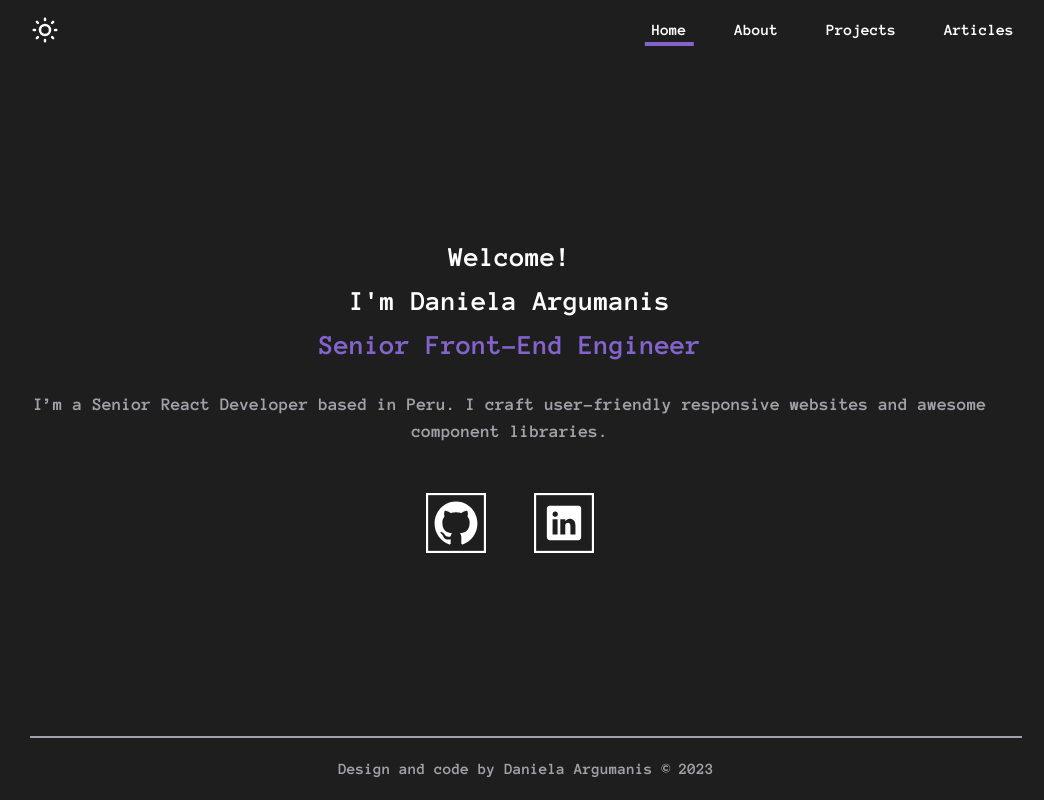
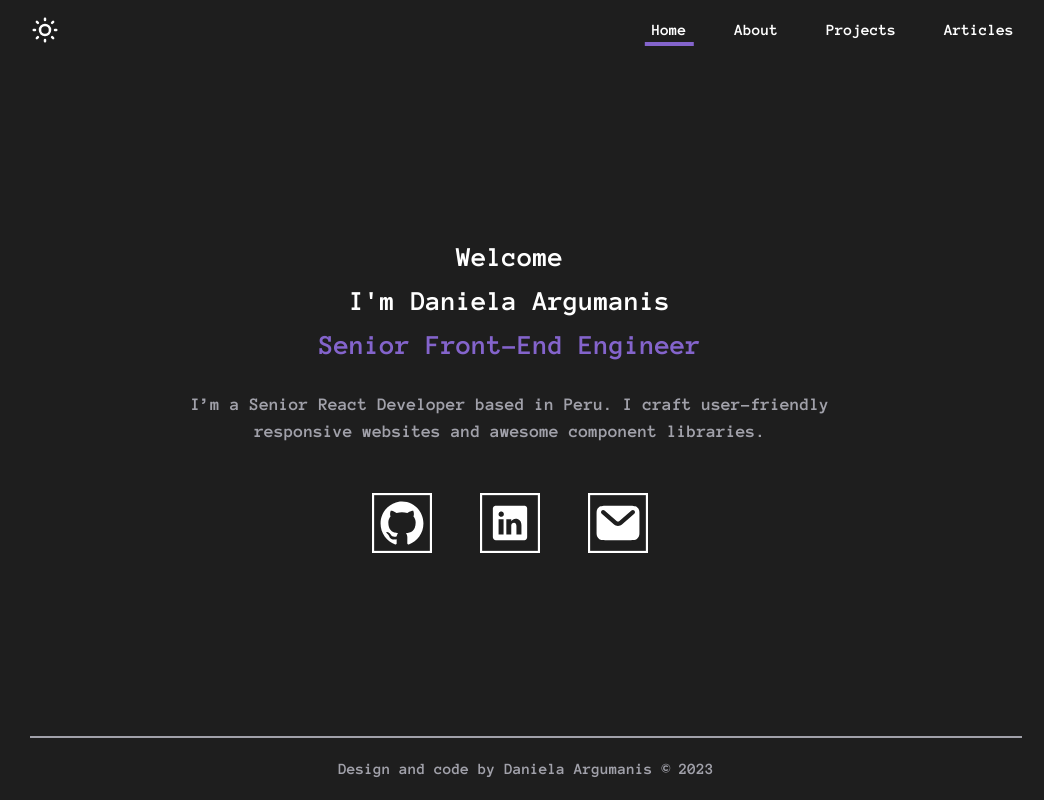
Before and after one commit to DanielaArgumanis/daniela-argumanis-portfolio, a React (Vite) app: page / in a window 1280 px wide. Shown: the whole page, without its empty margins (114-1158 px from the left). Built offline with nearby package versions, Linux system fonts and the light colour scheme.

Commit message:
👽 Animations: Improve animations

```diff
--- a/src/common/Icons/index.tsx
+++ b/src/common/Icons/index.tsx
@@ -3,4 +3,5 @@ export { default as MoonIcon } from './moon-icon.svg?react';
 export { default as ReactIcon } from './react-icon.svg?react';
 export { default as LinkedinIcon } from './linkedin-icon.svg?react';
 export { default as LinkIcon } from './link-icon.svg?react';
+export { default as MailIcon } from './mail-icon.svg?react';
 export { default as GithubIcon } from './github-icon.svg?react';
--- a/src/common/Styles/Styles.ts
+++ b/src/common/Styles/Styles.ts
@@ -20,7 +20,6 @@ export const CardContainer = styled.div<{
   margin: ${({ isInteractive, theme }) =>
     isInteractive &&
     `${theme.spacing(1)} ${theme.spacing(1)} ${theme.spacing(1)} 0`};
-  transition: all 0.2s ease-in-out;
 
   :hover {
     box-shadow: ${({ isInteractive, theme }) =>
--- a/src/components/Home/Home.styles.tsx
+++ b/src/components/Home/Home.styles.tsx
@@ -1,24 +1,24 @@
 import styled from '@emotion/styled';
 
 export const PortfolioHome = styled('div')`
+  padding: ${(props) => props.theme.spacing(4)} 0;
   gap: ${(props) => props.theme.spacing(4)};
   display: flex;
   flex-direction: column;
-  justify-content: center;
-  height: 100%;
+  transition: all 1s ease-in;
 `;
 
 export const PortfolioTitleContainer = styled('div')`
-  text-align: center;
   display: flex;
   flex-direction: column;
+  justify-content: flex-start;
   gap: ${(props) => props.theme.spacing(2)};
 `;
 
-export const ContactSection = styled('div')`
+export const ContactSection = styled('div')<{ isHome: boolean }>`
   display: flex;
   gap: ${(props) => props.theme.spacing(6)};
-  justify-content: center;
+  justify-content: ${({ isHome }) => isHome && 'center'};
 
   svg {
     width: 60px;
@@ -32,8 +32,9 @@ export const ContactSection = styled('div')`
       stroke: ${(props) => props.theme.palette.primary};
     }
 
+    cursor: pointer;
+
     :hover {
-      cursor: pointer;
       .left-line {
         transition: all 0.2s ease-in;
         transform: translateY(-28px);
--- a/src/components/Home/Home.tsx
+++ b/src/components/Home/Home.tsx
@@ -2,7 +2,7 @@
 import Typography from '@commonComponents/Typography/Typography';
 
 // @Icons
-import { GithubIcon, LinkedinIcon } from '@icons';
+import { GithubIcon, LinkedinIcon, MailIcon } from '@icons';
 
 // @Styles
 import {
@@ -11,17 +11,17 @@ import {
   PortfolioTitleContainer,
 } from './Home.styles';
 
-const Home = () => {
+const Home = ({ isHome }: { isHome: boolean }) => {
   return (
     <PortfolioHome>
       <PortfolioTitleContainer>
-        <Typography variant="title1" as="h1" margin="0">
-          Welcome!
+        <Typography variant="title1" as="span" margin="0">
+          Welcome
         </Typography>
-        <Typography variant="title1" as="h1" margin="0">
+        <Typography variant="title1" as="span" margin="0">
           I'm Daniela Argumanis
         </Typography>
-        <Typography variant="title1" as="h1" accent margin="0">
+        <Typography variant="title1" as="span" accent margin="0">
           Senior Front-End Engineer
         </Typography>
         <Typography variant="body1" as="p" margin="2 0">
@@ -29,9 +29,10 @@ const Home = () => {
           responsive websites and awesome component libraries.
         </Typography>
       </PortfolioTitleContainer>
-      <ContactSection>
+      <ContactSection isHome={isHome}>
         <GithubIcon />
         <LinkedinIcon />
+        <MailIcon />
       </ContactSection>
     </PortfolioHome>
   );
--- a/src/components/Layout/Layout.styles.tsx
+++ b/src/components/Layout/Layout.styles.tsx
@@ -51,9 +51,9 @@ export const PortfolioOutletContainer = styled('div')<{ isHome: boolean }>`
   text-align: left;
   height: 100%;
   width: ${(props) => (props.isHome ? '0' : ' 65%')};
-  transition: width 0.5s ease-in;
   padding: ${(props) => `${props.theme.spacing(2)} 0`};
   overflow-y: scroll;
+  transition: width 0.5s cubic-bezier(0, 0.9, 0.18, 0.96);
 
   > div {
     height: fit-content;
@@ -65,9 +65,12 @@ export const PortfolioOutletContainer = styled('div')<{ isHome: boolean }>`
 `;
 
 export const PortfolioHomeContainer = styled.div<{ isHome: boolean }>`
-  width: ${(props) => (props.isHome ? '100%' : '35%')};
-  transition: all 0.5s ease-in;
+  width: ${({ isHome }) => (isHome ? '70%' : '35%')};
+  margin: ${({ isHome }) => (isHome ? 'auto' : '0 auto')};
   padding: ${(props) => `${props.theme.spacing(2)} 0`};
+  text-align: ${(props) => (props.isHome ? 'center' : 'flex-start')};
+  transition: all 0.5s cubic-bezier(0, 0.9, 0.18, 0.96);
+
   ${(props) => props.theme.breakpoints.down(Breakpoint.tablet)} {
     display: ${(props) => (props.isHome ? 'flex' : 'none')};
     height: 100%;
--- a/src/components/Layout/Layout.tsx
+++ b/src/components/Layout/Layout.tsx
@@ -37,7 +37,7 @@ const Layout = () => {
           <Navbar colorTheme={colorTheme} setColorTheme={setColorTheme} />
           <PortfolioBody>
             <PortfolioHomeContainer isHome={isHome}>
-              <Home />
+              <Home isHome={isHome} />
             </PortfolioHomeContainer>
             <PortfolioOutletContainer isHome={isHome}>
               {location.pathname !== '/' && <Outlet />}
--- a/src/components/Layout/Navbar/Navbar.styles.tsx
+++ b/src/components/Layout/Navbar/Navbar.styles.tsx
@@ -97,7 +97,6 @@ export const NavbarLink = styled(NavLink)<{ order: number }>`
     left: 50%;
     transform: translateX(-50%);
     transition: all 0.3s ease-in-out;
-    background-color: ${(props) => props.theme.palette.primary};
   }
 
   &:hover::before,
```
Also changed, not shown: src/common/Icons/mail-icon.svg (added).
